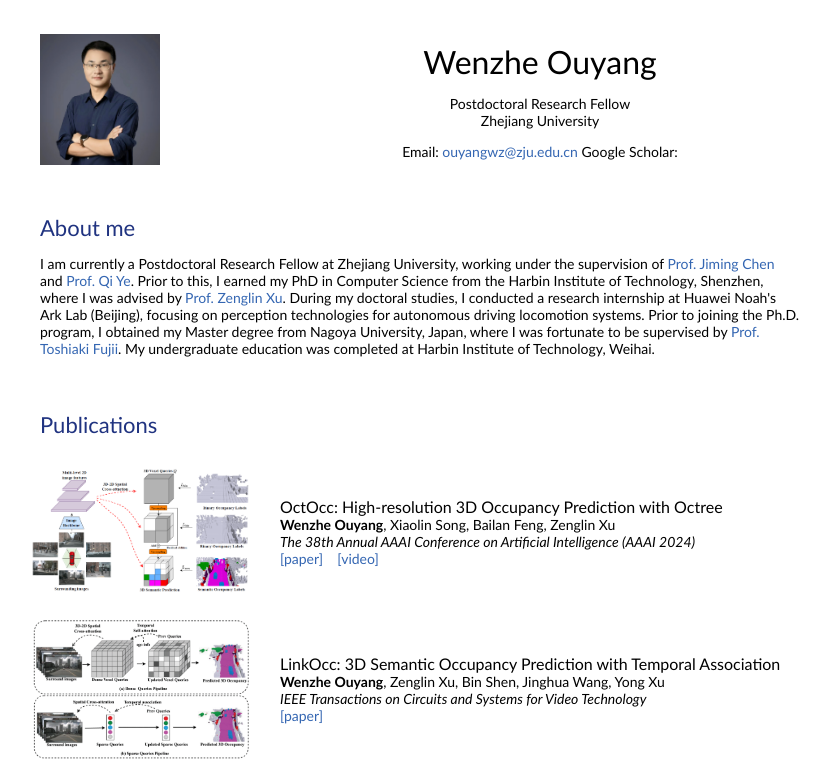
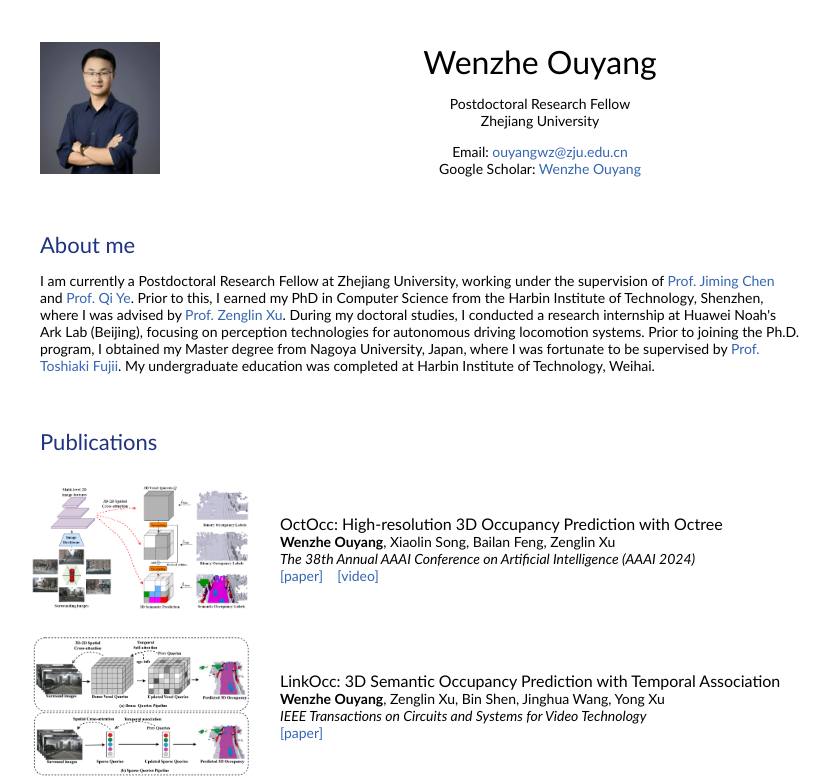
Before and after one commit to shabiouyang/shabiouyang, a plain HTML site: page index.html in a window 1280 px wide. Shown: the top 780 px of the page, without its empty margins (220-1050 px from the left). Drawn offline with Linux system fonts and the light colour scheme.

Commit message:
update
update

```diff
--- a/index.html
+++ b/index.html
@@ -59,8 +59,8 @@
                     </p>
                     <p style="text-align: center">
                       <!-- Email: qi.ye at zju dot edu dot cn &nbsp&nbsp -->
-                      Email: <a href="mailto:ouyangwz@zju.edu.cn">ouyangwz@zju.edu.cn</a>
-                      Google Scholar: <a href="https://scholar.google.com/citations?user=HMQ4gloAAAAJ&hl=zh-CN"></a>
+                      Email: <a href="mailto:ouyangwz@zju.edu.cn">ouyangwz@zju.edu.cn</a> <br />
+                      Google Scholar: <a href="https://scholar.google.com/citations?user=HMQ4gloAAAAJ&hl=zh-CN">Wenzhe Ouyang</a>
 
                     </p>
                   </td>
```
